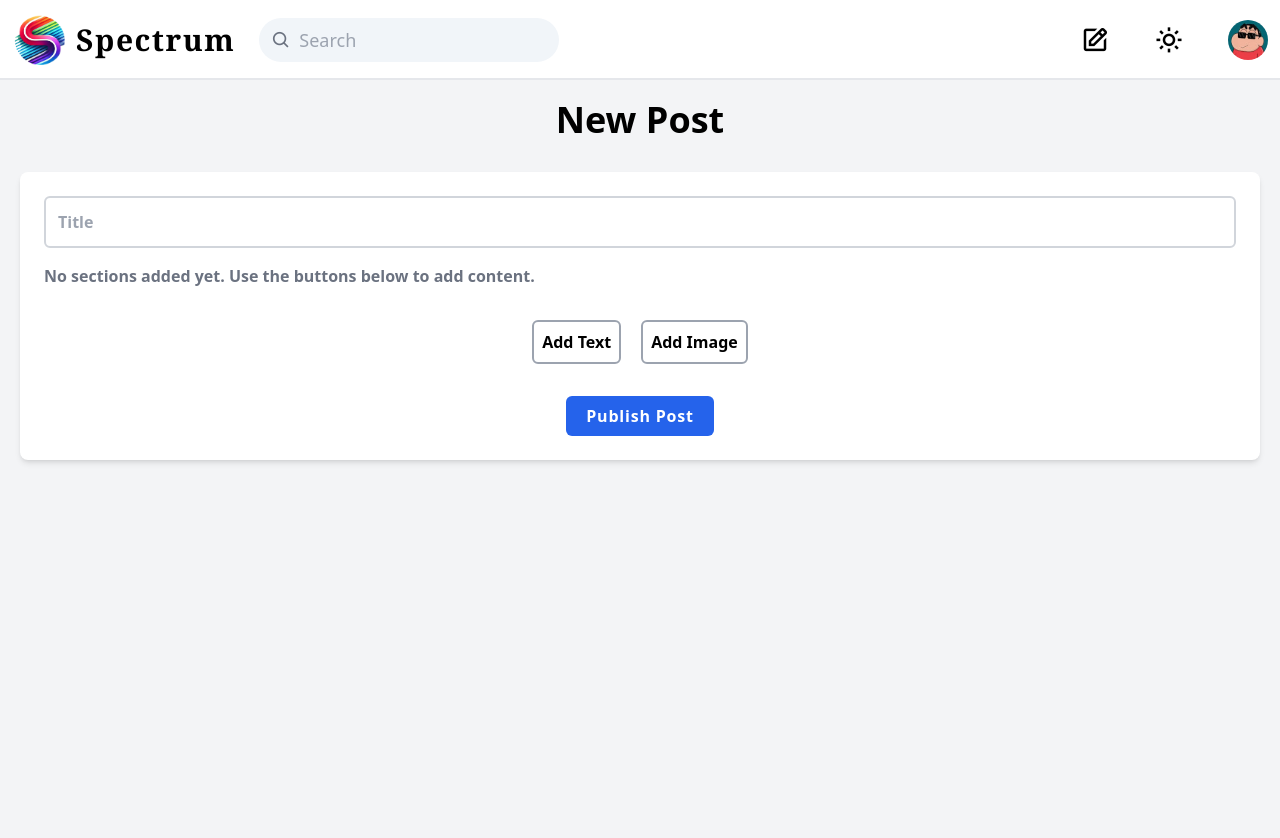
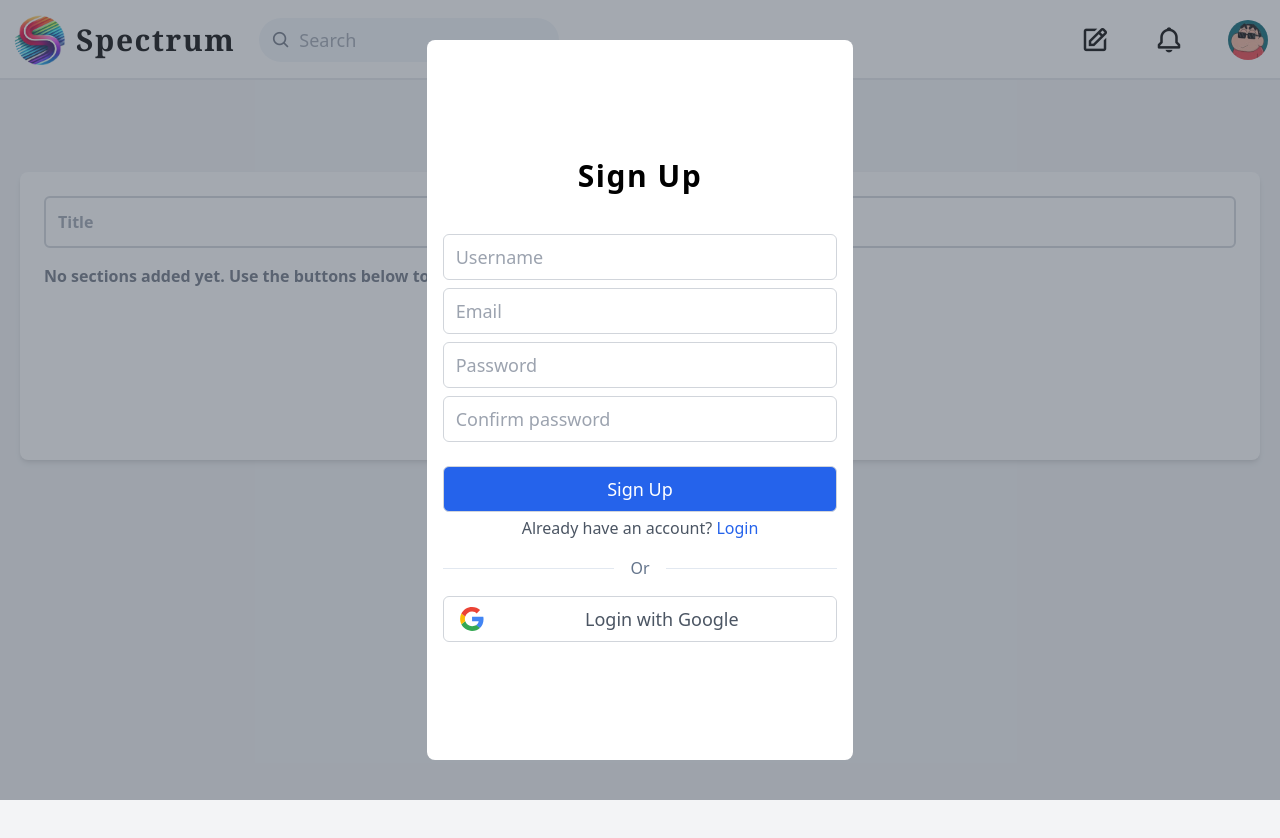
Before and after one commit to adithya-b-r/Spectrum, a React (Vite) app: page /create-post in a window 1280 px wide. Shown: the top 838 px of the page. Built offline with nearby package versions, Linux system fonts and the light colour scheme.

Commit message:
Added SignIn and Login Pages

```diff
--- a/src/App.tsx
+++ b/src/App.tsx
@@ -6,6 +6,9 @@ import { Favorites } from './pages/Favorites/Favorites';
 import { Profile } from './pages/Profile/Profile';
 import { CreatePost } from './pages/Write/CreatePost';
 import { ToastNotification } from './components/Toast/ToastNotification'
+import { Provider } from 'react-redux';
+import store from './store/store';
+import { SignInForm } from './components/AuthForms/SignInForm';
 
 interface AppContextType {
   theme: string;
@@ -27,9 +30,11 @@ function App() {
 
   return (
     <AppContext.Provider value={{ theme, setTheme, notificationPage, setNotificationPage }}>
+      <Provider store={store}>
         <BrowserRouter>
           <ToastNotification />
           <Navbar />
+          <SignInForm/>
           <Routes>
             <Route path="/" element={<Home />} />
             <Route path="/favorites" element={<Favorites />} />
@@ -38,6 +43,7 @@ function App() {
             <Route path="/*" element={<h3 className='text-3xl w-full my-10 font-bold text-center'>🛠️Under Construction🛠️</h3>} />
           </Routes>
         </BrowserRouter>
+      </Provider>
     </AppContext.Provider>
   );
 }
--- /dev/null
+++ b/src/components/AuthForms/LoginForm.tsx
@@ -0,0 +1,3 @@
+export const LoginForm = () => {
+
+}
--- /dev/null
+++ b/src/components/AuthForms/SignInForm.tsx
@@ -0,0 +1,41 @@
+import { useState } from "react";
+
+export const SignInForm = () => {
+  const [isDisplay/*, setIsDisplay*/] = useState(!false);
+
+  return (
+    isDisplay && (
+      <div className=" fixed py-10 inset-0 z-50 flex items-center justify-center w-full h-screen bg-gray-600 bg-opacity-50">
+        <div className="bg-white w-1/3 h-full rounded-lg flex flex-col items-center justify-center p-4">
+
+          <h3 className="font-semibold text-3xl tracking-wider mb-10">Sign Up</h3>
+
+          <input type="text" placeholder="Username" className="w-full text-lg border border-gray-300 outline-none py-2 px-3 rounded-md mb-2" />
+          <input type="text" placeholder="Email" className="w-full text-lg border border-gray-300 outline-none py-2 px-3 rounded-md mb-2" />
+          <input type="text" placeholder="Password" className="w-full text-lg border border-gray-300 outline-none py-2 px-3 rounded-md mb-2" />
+          <input type="text" placeholder="Confirm password" className="w-full text-lg border border-gray-300 outline-none py-2 px-3 rounded-md mb-2" />
+
+          <input type="submit" value={"Sign Up"} placeholder="Confirm password" className="bg-blue-600 hover:bg-blue-700 duration-200 w-full text-lg text-white cursor-pointer border border-gray-300 outline-none py-2 px-3 rounded-md mt-4" />
+          <p className="text-gray-600 mt-1 mb-4 cursor-default">Already have an account? <span className="text-blue-600 cursor-pointer">Login</span></p>
+
+
+          <div className="w-full flex items-center justify-center space-x-4">
+            <div style={{ height: "1px" }} className="w-1/2 bg-slate-200"></div>
+            <div className="flex items-center justify-center text-slate-500">Or</div>
+            <div style={{ height: "1px" }} className="w-1/2 bg-slate-200"></div>
+          </div>
+
+          <div className="w-full border border-gray-300 flex items-center mt-4 rounded-md">
+            <svg className="w-1/12 bx bxl-google text-2xl ml-3 h-6" xmlns="http://www.w3.org/2000/svg" preserveAspectRatio="xMidYMid" viewBox="0 0 256 262" id="google">
+              <path fill="#4285F4" d="M255.878 133.451c0-10.734-.871-18.567-2.756-26.69H130.55v48.448h71.947c-1.45 12.04-9.283 30.172-26.69 42.356l-.244 1.622 38.755 30.023 2.685.268c24.659-22.774 38.875-56.282 38.875-96.027"></path>
+              <path fill="#34A853" d="M130.55 261.1c35.248 0 64.839-11.605 86.453-31.622l-41.196-31.913c-11.024 7.688-25.82 13.055-45.257 13.055-34.523 0-63.824-22.773-74.269-54.25l-1.531.13-40.298 31.187-.527 1.465C35.393 231.798 79.49 261.1 130.55 261.1"></path>
+              <path fill="#FBBC05" d="M56.281 156.37c-2.756-8.123-4.351-16.827-4.351-25.82 0-8.994 1.595-17.697 4.206-25.82l-.073-1.73L15.26 71.312l-1.335.635C5.077 89.644 0 109.517 0 130.55s5.077 40.905 13.925 58.602l42.356-32.782"></path>
+              <path fill="#EB4335" d="M130.55 50.479c24.514 0 41.05 10.589 50.479 19.438l36.844-35.974C195.245 12.91 165.798 0 130.55 0 79.49 0 35.393 29.301 13.925 71.947l42.211 32.783c10.59-31.477 39.891-54.251 74.414-54.251"></path>
+            </svg>
+            <input type="submit" value={"Login with Google"} placeholder="Confirm password" className="bg-white w-11/12 text-lg text-gray-600 cursor-pointer outline-none py-2 px-3 rounded-md" />
+          </div>
+        </div>
+      </div>
+    )
+  )
+}
--- a/src/components/Navbar.tsx
+++ b/src/components/Navbar.tsx
@@ -7,6 +7,7 @@ export const Navbar = () => {
   const [displayNav, setdisplayNav] = useState(false);
   const [darkMode, setDarkMode] = useState(false);
   const { setNotificationPage } = useContext(AppContext);
+  const [isLoggedIn, setIsLoggedIn] = useState(true);
 
   const navigate = useNavigate();
 
@@ -36,9 +37,21 @@ export const Navbar = () => {
         </div>
 
         <div className="flex items-center text-2xl md:text-3xl justify-center gap-4 sm:gap-8 md:gap-10">
-          <i onClick={() => navigate("/create-post")} className="bx bx-edit font-thin cursor-pointer"></i>
-          <i className={`bx ${darkMode ? 'bx-moon' : 'bx-sun'} cursor-pointer hover:bg-gray-200 transition-ease duration-500 p-1 rounded-full`} onClick={toggleDarkMode}></i>
-          <img src="/profile2.jpg" onClick={toggleNav} className="size-8 md:size-10 rounded-full cursor-pointer" />
+          {isLoggedIn &&
+            <>
+              <i onClick={() => navigate("/create-post")} className="bx bx-edit font-thin cursor-pointer"></i>
+              <i className={`bx ${darkMode ? 'bx-moon' : 'bx-sun'} cursor-pointer hover:bg-gray-200 transition-ease duration-500 p-1 rounded-full hidden`} onClick={toggleDarkMode}></i>
+              <i onClick={() => { setNotificationPage(1); setdisplayNav(false); navigate("/profile"); }} className={`bx bx-bell cursor-pointer hover:bg-gray-200 transition-ease duration-500 p-1 rounded-full`}></i>
+              <img src="/profile2.jpg" onClick={toggleNav} className="size-8 md:size-10 rounded-full cursor-pointer" />
+            </>
+          }
+
+          {!isLoggedIn &&
+            <>
+              <button className="text-lg">Sign In</button>
+              <button className="text-lg bg-black text-white px-4 py-2 rounded-full duration-300 hover:border-black border-2 border-transparent hover:text-black hover:bg-white">Get Started</button>
+            </>
+          }
 
           {displayNav && (
             <div className="absolute flex flex-col top-16 md:top-20 right-3 bg-white w-56 rounded-md shadow-slate-200 border-2 border-slate-100 shadow-xl z-40 select-none">
@@ -59,9 +72,9 @@ export const Navbar = () => {
                 <i className="bx bx-bell mr-2 text-xl"></i>
                 <p className="text-xl">Notifications</p>
               </div>
-              <div onClick={() => { setdisplayNav(false); navigate("/logout"); }} className="flex items-center py-4 px-4 hover:bg-gray-100 cursor-pointer">
+              <div onClick={() => { setdisplayNav(false); /*navigate("/logout");*/ }} className="flex items-center py-4 px-4 hover:bg-gray-100 cursor-pointer">
                 <i className="bx bx-log-out mr-2 text-xl"></i>
-                <p className="text-xl">Logout</p>
+                <p className="text-xl" onClick={() => setIsLoggedIn(false)}>Logout</p>
               </div>
             </div>
           )}
--- a/src/pages/Write/CreatePost.tsx
+++ b/src/pages/Write/CreatePost.tsx
@@ -75,7 +75,7 @@ export const CreatePost: React.FC = () => {
                       placeholder="Content"
                       value={section.content || ""}
                       onChange={(e) => handleTextChange(index, e.target.value)}
-                      className="p-3 w-full rounded-md focus:outline-none border-2 border-gray-300 resize-none mb-2"
+                      className="w-full rounded-md focus:outline-none border-gray-300 resize-none mb-2"
                     />
                   ) : (
                     <div className="flex flex-col items-center">
```
Lines whose indentation alone changed are shown as unchanged.
